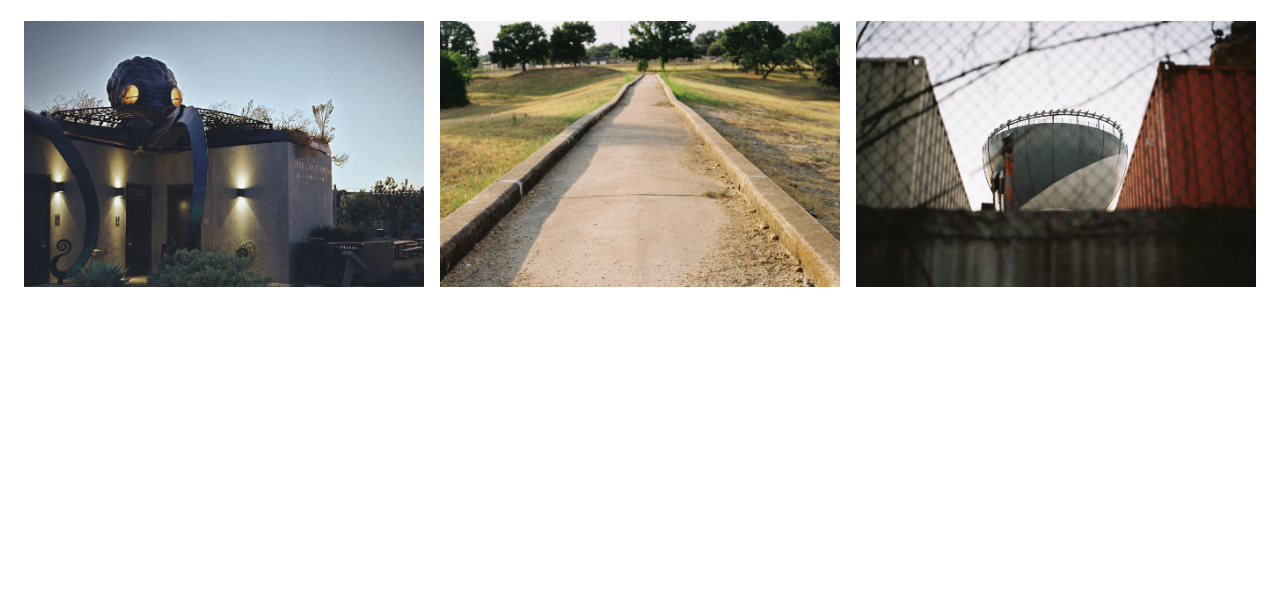
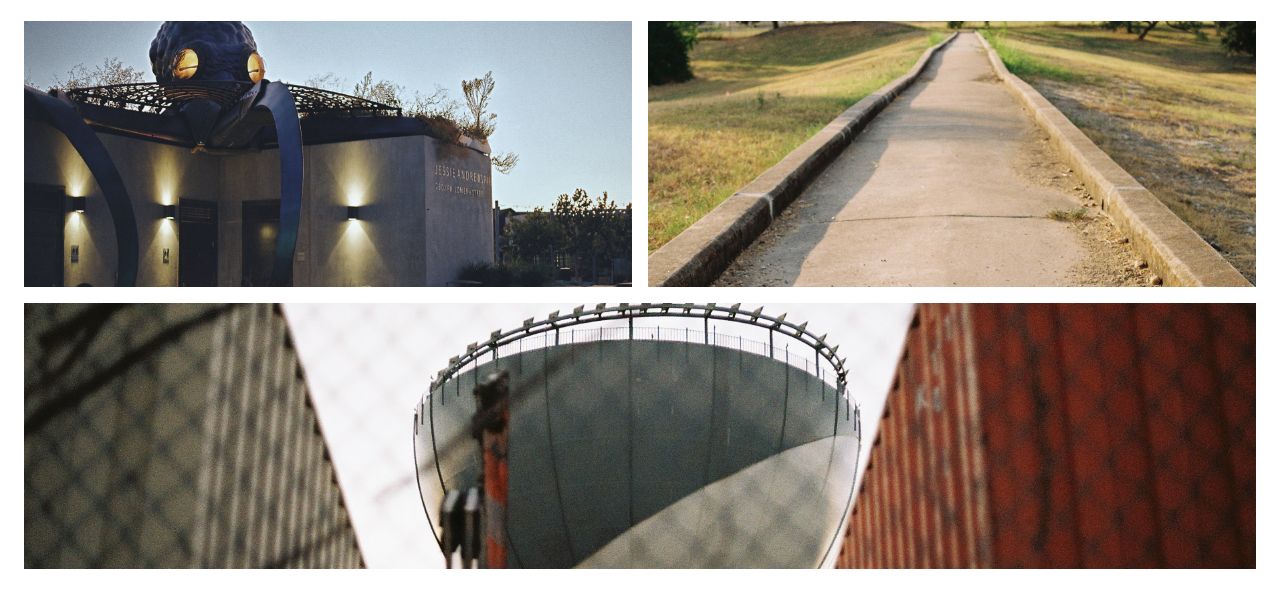
Before and after one commit to ohneat/ohneat.github.io, a plain HTML site: page index.html in a window 1280 px wide. Shown: the part 56-664 px from the top of the page. Drawn offline with Linux system fonts and the light colour scheme.

Commit message:
Update styles.css

```diff
--- a/styles.css
+++ b/styles.css
@@ -20,7 +20,8 @@ body {
 }
 
 .photo-box {
-  width: 400px;
+  flex: 1;
+  min-width: calc(33.333% - 16px); /* Default: Three per row */
   height: 266px; /* 3:2 ratio */
   margin: 8px;
   cursor: pointer;
@@ -32,3 +33,15 @@ body {
   width: 100%;
   height: 100%;
 }
+
+@media (max-width: 1280px) {
+  .photo-box {
+    min-width: calc(50% - 16px); /* Two per row */
+  }
+}
+
+@media (max-width: 850px) {
+  .photo-box {
+    min-width: calc(100% - 16px); /* One per row */
+  }
+}
```
